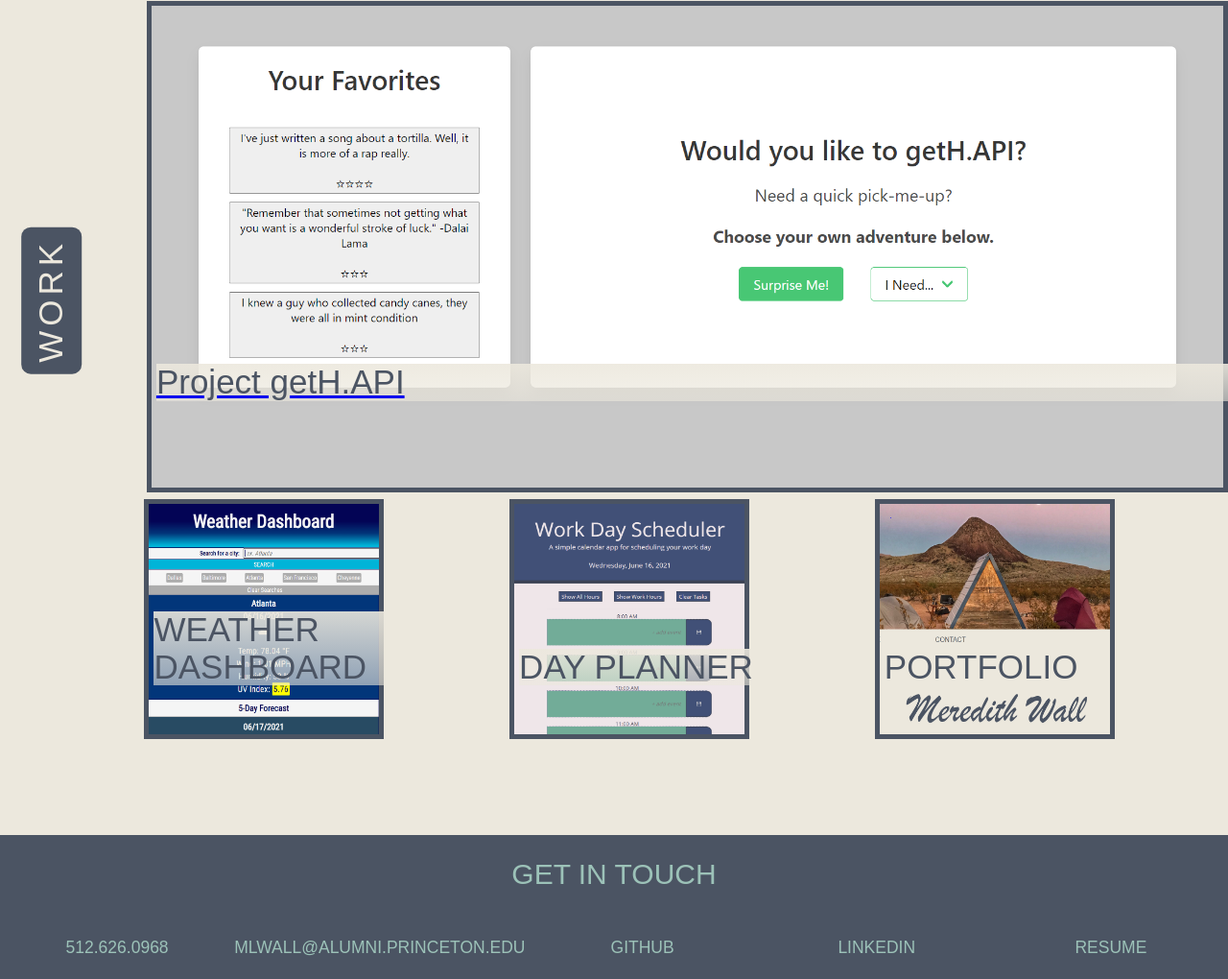
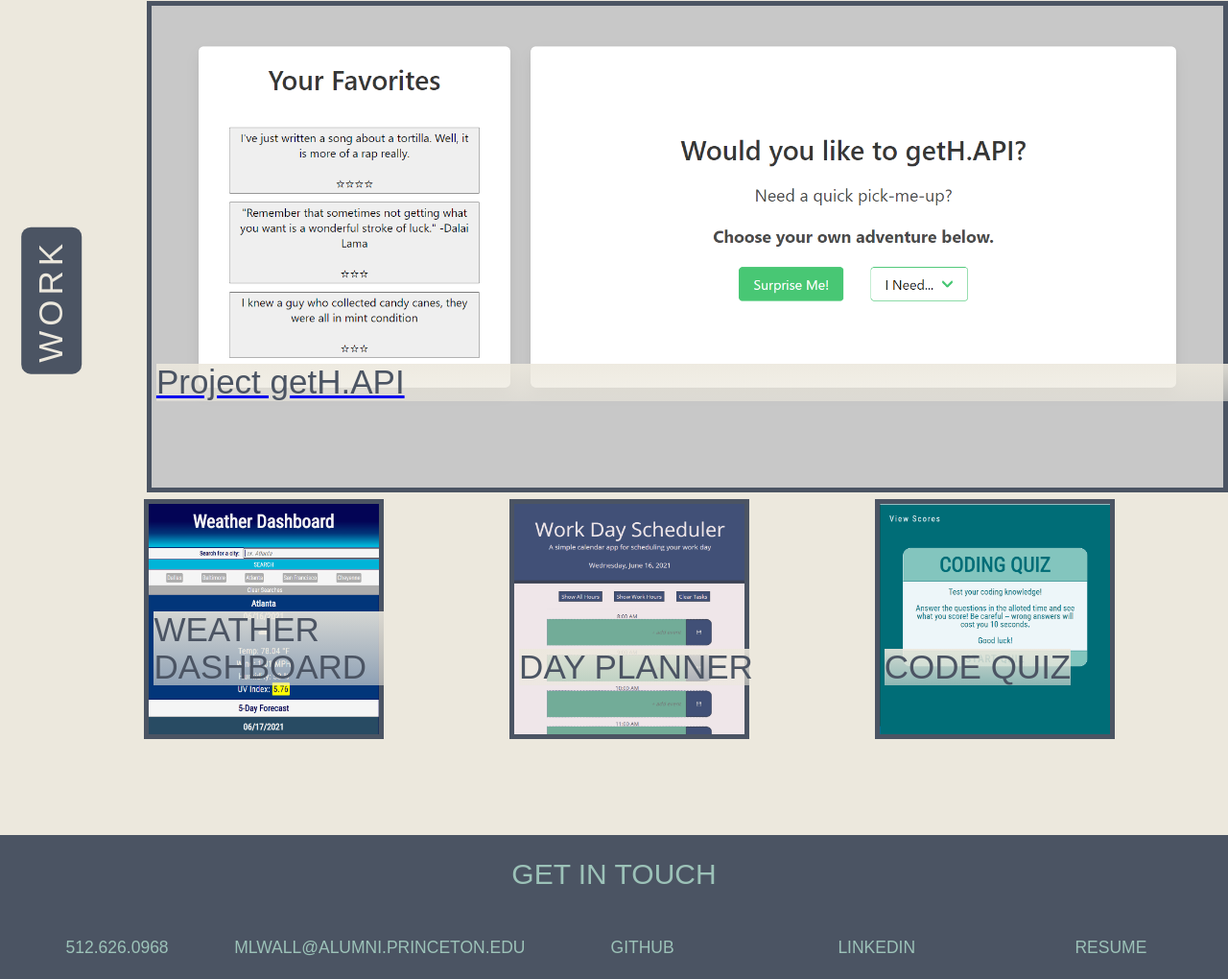
Before and after one commit to merewall/Wk8-Updated-Portfolio, a plain HTML site: page index.html in a window 1280 px wide. Shown: the part 1466-2486 px from the top of the page at 96% size. Drawn offline with Linux system fonts and the light colour scheme.

Commit message:
adding code quiz screenshot and link to GitHub repo

```diff
--- a/index.html
+++ b/index.html
@@ -166,18 +166,24 @@
                     </figure>
                     <!-- 3rd portfolio item -->
                     <figure class="work-card" id="work-card-3">
+                        <!-- Link to GitHub repo for day planner -->
                         <a href="https://github.com/merewall/Wk5-DayPlanner/" target="_blank">
                             <h3 class="work-header">DAY PLANNER</h3>
                         </a>
+                        <!-- Link to deployed application for day planner -->
                         <a href="https://merewall.github.io/Wk5-DayPlanner/" target="_blank">
                             <img id="work3" src="./Assets/Images/day-planner-screenshot.PNG" alt="Screenshot of day planner application" width="300px" height="300px">
                         </a>
                     </figure>
                     <!-- 4th portfolio item -->
                     <figure class="work-card">
-                        <h3 class="work-header">PORTFOLIO</h3>
-                        <a href="https://merewall.github.io/Wk2-MyPortfolio/" target="_blank">
-                            <img id="work4" src="./Assets/Images/portfolio.PNG" alt="Screenshot of this page" width="300px" height="300px">
+                        <!-- Link to GitHub repo for Code Quiz -->
+                        <a href="https://github.com/merewall/Wk4-CodeQuiz" target="_blank">
+                            <h3 class="work-header">CODE QUIZ</h3>
+                        </a>
+                        <!-- Link to deployed application for Code Quiz -->
+                        <a href="https://merewall.github.io/Wk4-CodeQuiz/" target="_blank">
+                            <img id="work4" src="./Assets/Images/code-quiz-screenshot.PNG" alt="Screenshot of code quiz application" width="300px" height="300px">
                         </a>
                     </figure>
                 </div>
```
Also changed, not shown: Assets/Images/code-quiz-screenshot.PNG (added).
